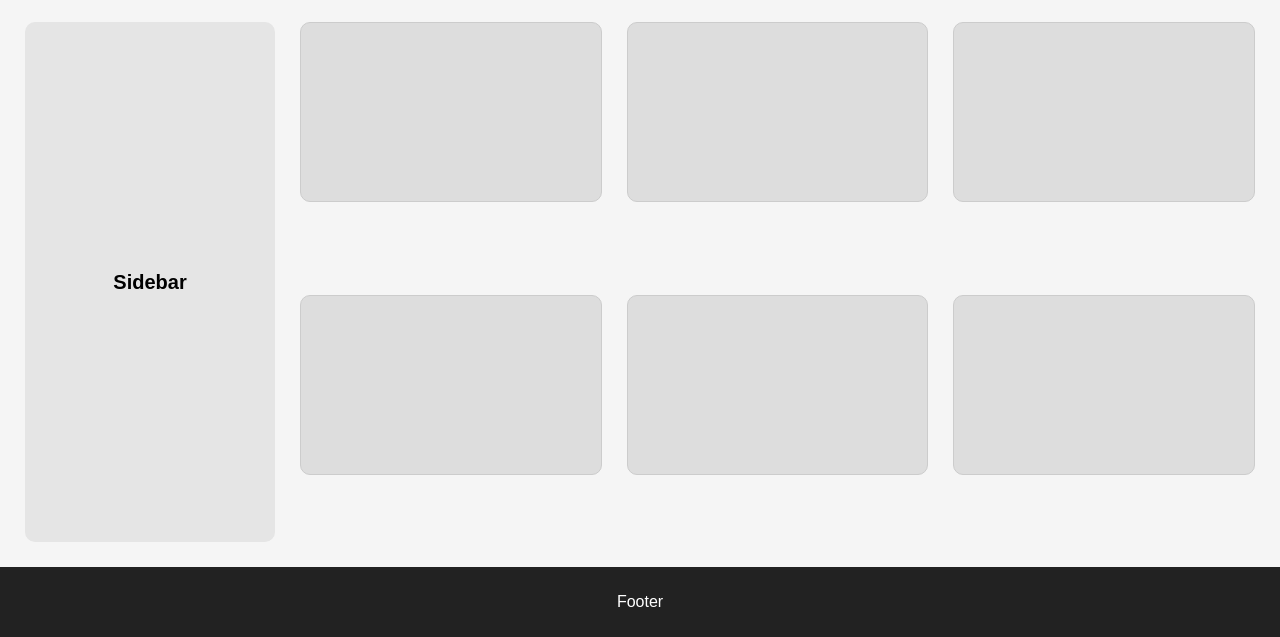
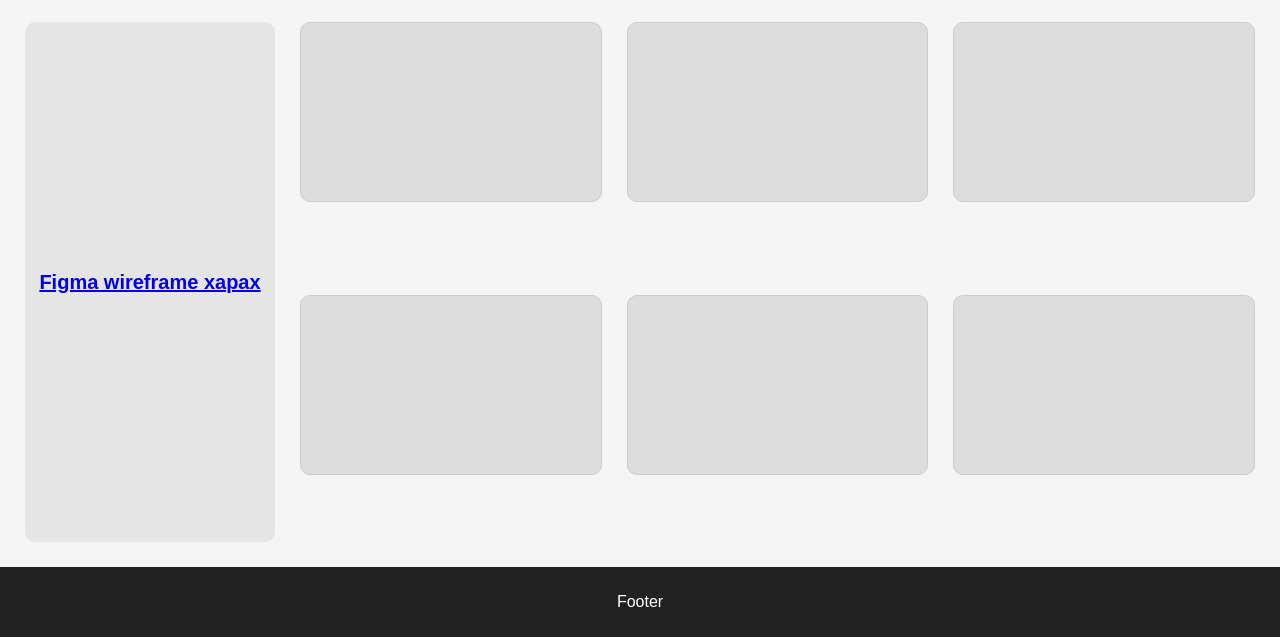
Before and after one commit to Dev-Munkhtulga/web-development-lab, a plain HTML site: page lab5/index.html in a window 1280 px wide. Shown: the part 163-800 px from the top of the page. Drawn offline with Linux system fonts and the light colour scheme.

Commit message:
lab5 figma link added

```diff
--- a/lab5/index.html
+++ b/lab5/index.html
@@ -31,7 +31,9 @@
     <main>
         <aside>
             <div class="sidebar-box">
-                Sidebar
+                <a
+                    href="https://www.figma.com/make/Rr6cAJoIFchZRtpAD2eGOc/Elementary-School-Web-App-Wireframe?fullscreen=1&t=q4rkEZUToWLE1jvF-1&code-node-id=0-6">Figma
+                    wireframe харах</a>
             </div>
         </aside>
         <section class="content">
```
